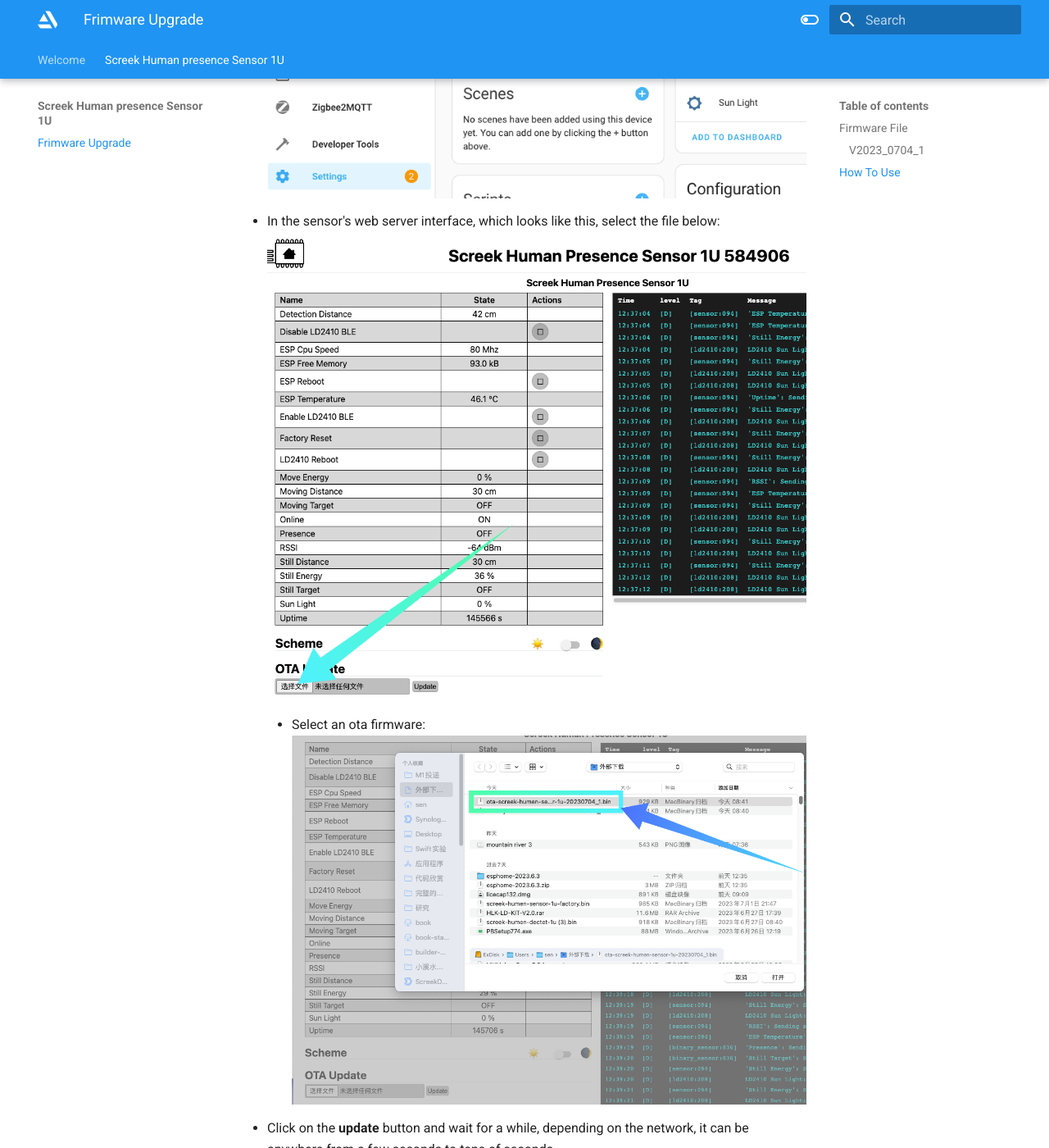
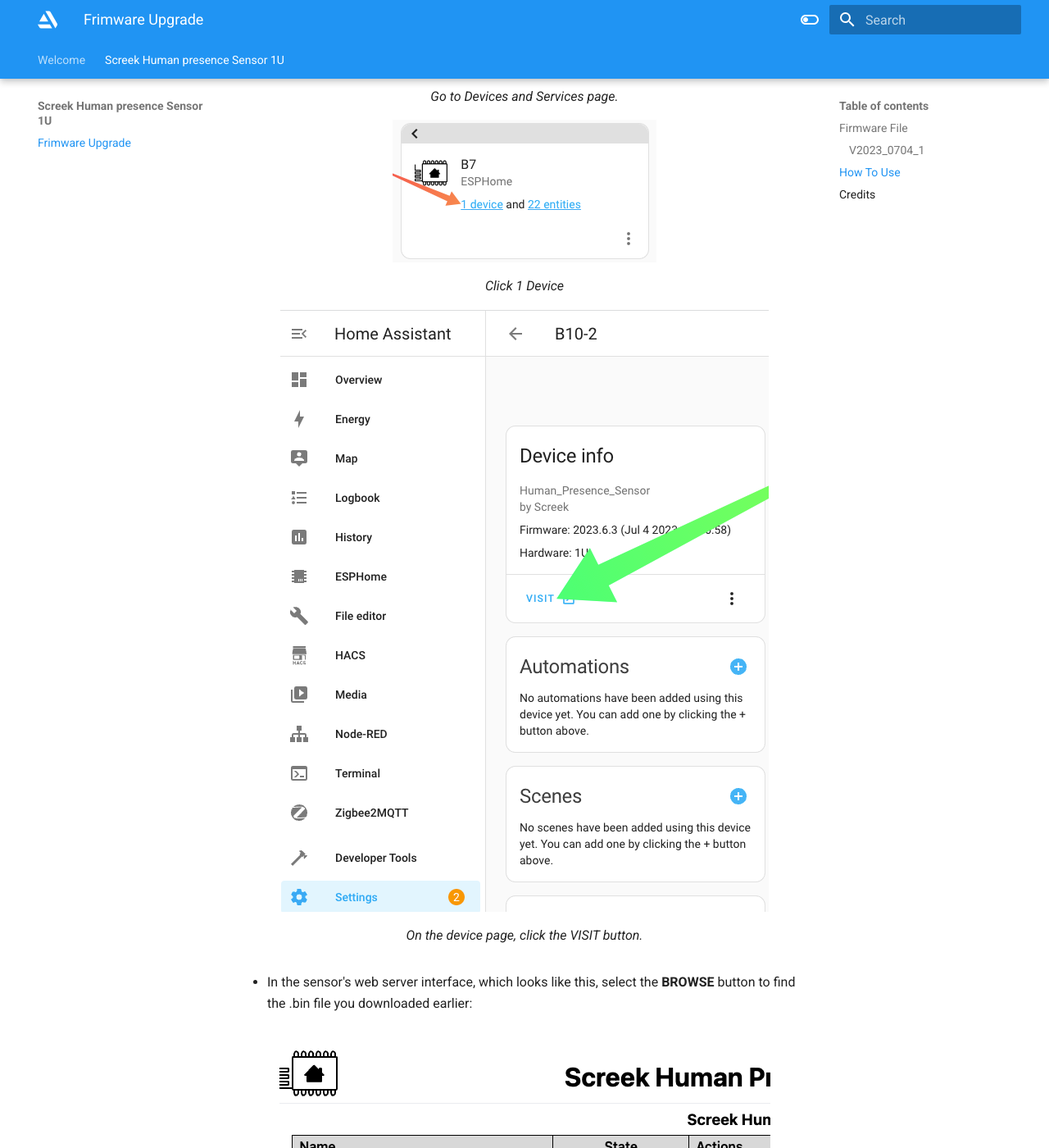
Before and after one commit to screek-workshop/sites, an MkDocs documentation site: the page built from docs/1u/firmware.md, in a window 1280 px wide and 1400 px high, scrolled down 1246 px. Shown: the whole window at 82% size. Built offline with MkDocs 1.6.1 and Material for MkDocs 9.7.7, drawn with Linux system fonts in a browser that asks for light colours; some of the changed text lies outside the part shown.

Commit message:
更多下载信息

```diff
--- a/docs/1u/firmware.md
+++ b/docs/1u/firmware.md
@@ -1,5 +1,4 @@
 ## Firmware File
-
 ### V2023_0704_1
 We have made a number of improvements to the stability of 1U:
 
@@ -11,28 +10,56 @@
 
 [Download V2023_0704_1](../firmwares/ota-screek-humen-sensor-1u-20230704_1.bin){ .md-button .md-button--primary }
 
-Or
+!!! tips
 
-[Download From Dropbox](https://www.dropbox.com/s/1nqeoqzv4vf8x1e/ota-screek-humen-sensor-1u-20230704_1.bin?dl=0){ .md-button .md-button--primary }
+	If you are experiencing problems with your download, you can try [Download From Dropbox](https://www.dropbox.com/s/1nqeoqzv4vf8x1e/ota-screek-humen-sensor-1u-20230704_1.bin?dl=0)
+
 
 ## How To Use
 
 -  First we need to find the corresponding radar devices in HomeAssistant, they are often in Esphome, please note that we have modified its default name here. Click on the **VISIT** button, this will take you to the sensor's own web server interface.
-![](assets/Pasted%20image%2020230704123535.png)
 
+<figure markdown>
+  ![](assets/1u_firmware_update_0_1.png)
+  <figcaption>Go to Devices and Services page.</figcaption>
 
-- In the sensor's web server interface, which looks like this, select the file below:
-![](assets/Pasted%20image%2020230704123717.png)
+  ![](assets/1u_firmware_update_0_2.png)
+  <figcaption>Click 1 Device</figcaption>
 
-	- Select an ota firmware:
-![](assets/Pasted%20image%2020230704123930.png)
+  ![](assets/1u_firmware_update_1.png)
+  <figcaption>On the device page, click the VISIT button.</figcaption>
+</figure>
 
+- In the sensor's web server interface, which looks like this, select the **BROWSE** button to find the .bin file you downloaded earlier:
+
+<figure markdown>
+  ![](assets/1u_firmware_update_2.png)
+  <figcaption>Click Broswer Button.</figcaption>
+
+  ![](assets/1u_firmware_update_3.png)
+  <figcaption>Find the bin file.</figcaption>
+
+</figure>
 
 - Click on the **update** button and wait for a while, depending on the network, it can be anywhere from a few seconds to tens of seconds.
 
-![](assets/Pasted%20image%2020230704124358.png)
+<figure markdown>
+  ![](assets/1u_firmware_update_4.png)
+  <figcaption>Click The Update Button.</figcaption>
 
-![](assets/Pasted%20image%2020230704124340.png)
+  ![](assets/1u_firmware_update_5.png)
+  <figcaption>Wait The Update Sucusee Info.</figcaption>
+</figure>
+
+!!! notes
+	Due to some design issues with esphome, sometimes showing success doesn't mean the firmware is updated. Finally, the version date shown on the device page in Home Assistant is used as a reference.
 
 -  Return to HA's device page, refresh the page, and observe if the version information changes, and if it becomes the new date, then the update is complete.
-![](assets/Pasted%20image%2020230704124505.png)
+
+<figure markdown>
+  ![](assets/1u_firmware_update_6.png)
+  <figcaption>Refresh the page and check the firmware version.</figcaption>
+</figure>
+
+## Credits
+- Thanks to *Harry Fine* for giving us advice on making language a magic.
```
Also changed, not shown: docs/1u/assets/1u_firmware_update_0_1.png (added), docs/1u/assets/1u_firmware_update_0_2.png (added), docs/1u/assets/1u_firmware_update_1.png (added), docs/1u/assets/1u_firmware_update_2.png (added), docs/1u/assets/1u_firmware_update_3.png (added), docs/1u/assets/1u_firmware_update_4.png (added), docs/1u/assets/1u_firmware_update_5.png (added), docs/1u/assets/1u_firmware_update_6.png (added), docs/1u/assets/Pasted image 20230704123535.png (deleted), docs/1u/assets/Pasted image 20230704123717.png (deleted), docs/1u/assets/Pasted image 20230704123930.png (deleted), docs/1u/assets/Pasted image 20230704124340.png (deleted), docs/1u/assets/Pasted image 20230704124358.png (deleted), docs/1u/assets/Pasted image 20230704124505.png (deleted), 2 other files.
